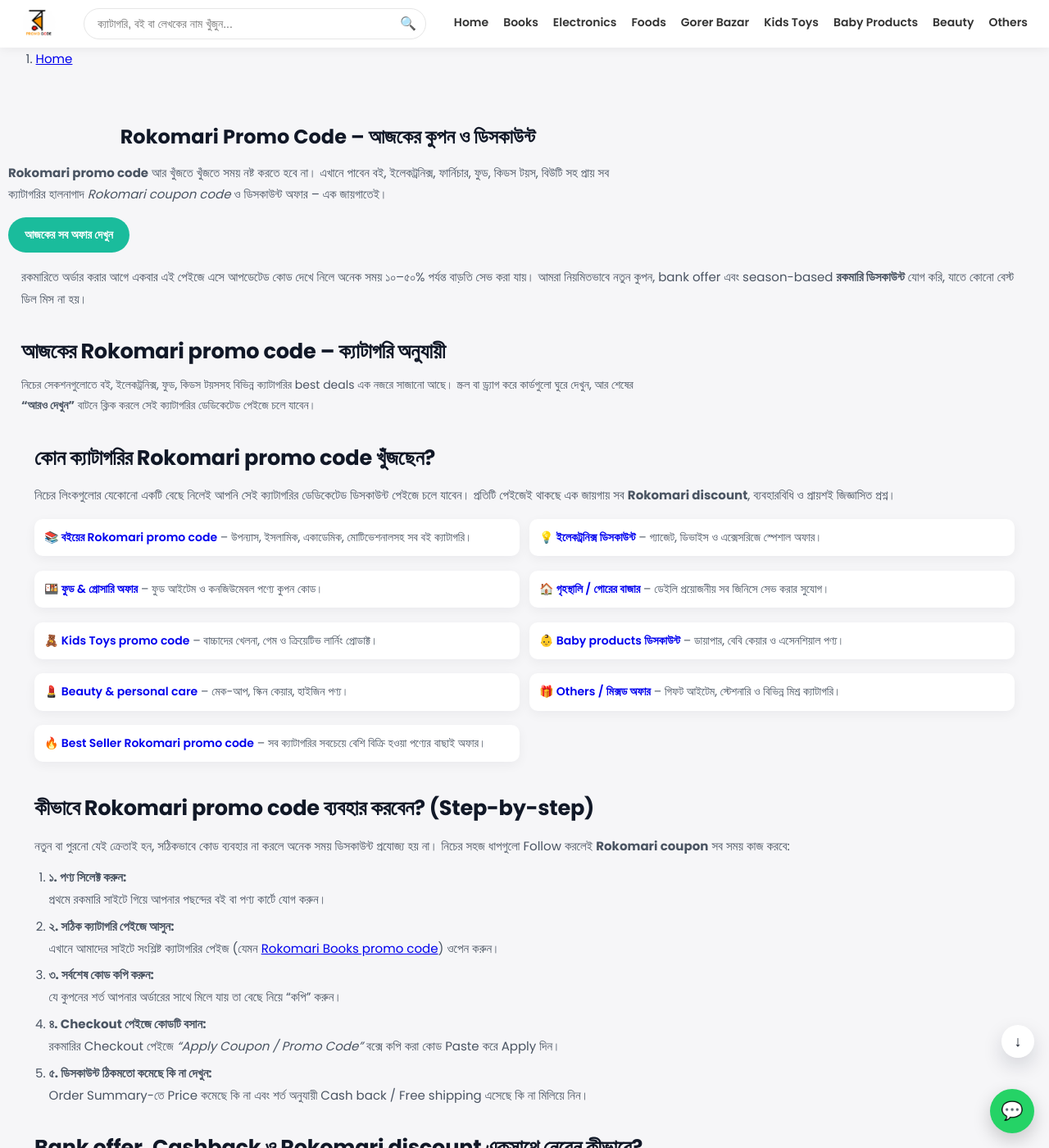
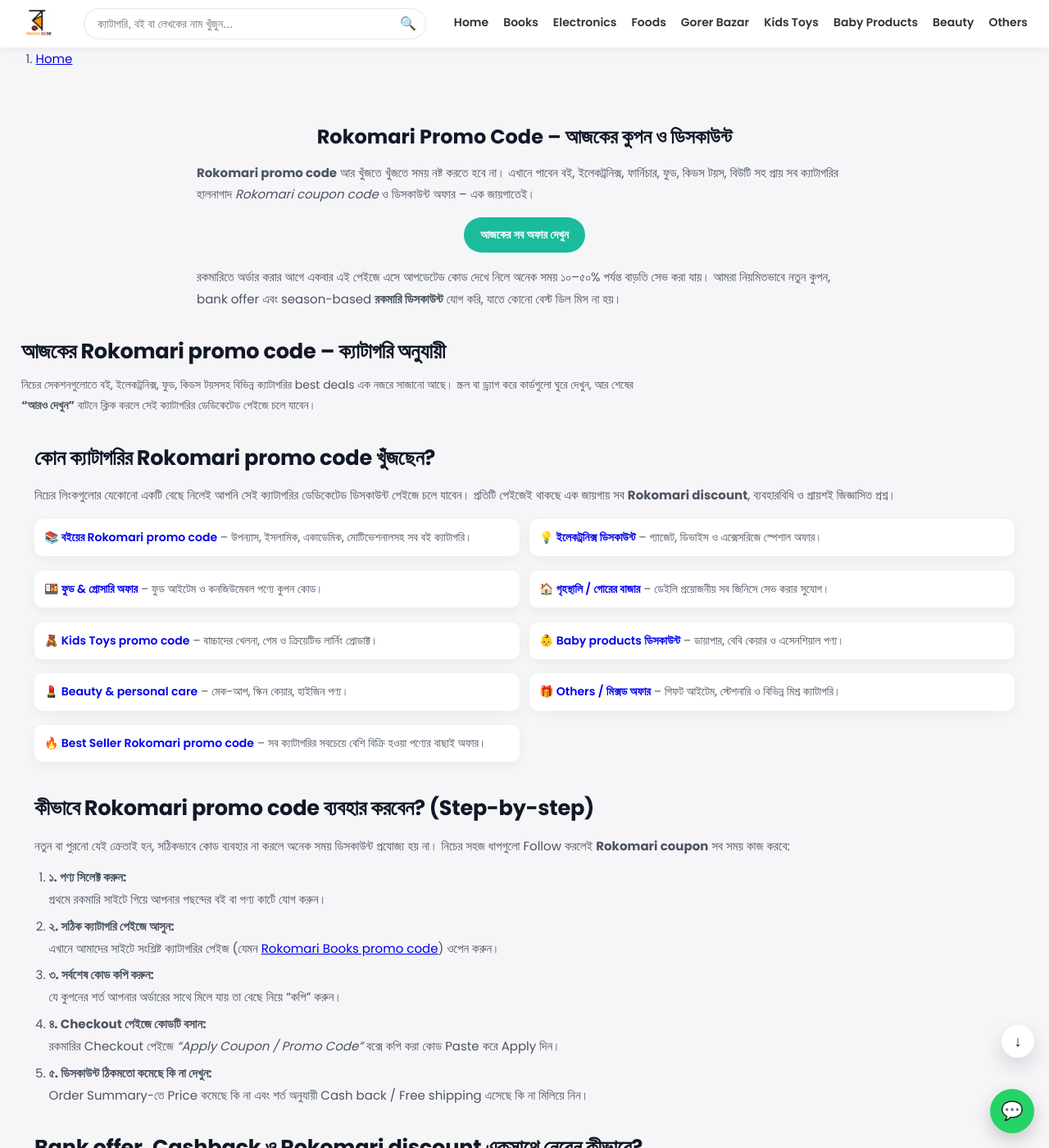
Before and after one commit to RokomariPromoCode/rokomaripromocode.github.io, a Jekyll site: the page built from index.md, in a window 1280 px wide and 1400 px high. Shown: the whole window at 82% size. Built offline with Jekyll 4.4.1, drawn with Linux system fonts in a browser that asks for light colours.

Commit message:
Update styles.css

```diff
--- a/assets/styles.css
+++ b/assets/styles.css
@@ -1284,3 +1284,30 @@
     padding: 10px 12px;
   }
 }
+
+/* Fix hero & intro alignment */
+.home-hero,
+.home-intro {
+  width: 100%;
+  display: flex;
+  justify-content: center;
+}
+
+.home-hero .hero-text,
+.home-intro p {
+  max-width: 800px;      /* Keeps text readable */
+  margin: 0 auto;        /* Centers the block */
+  text-align: center;    /* Optional: center text */
+}
+
+/* If you want hero text centered but intro text left-aligned */
+.home-intro p {
+  text-align: left;
+}
+.home-hero .hero-text h1 {
+  text-align: center;
+}
+
+.home-hero .hero-text p {
+  text-align: left;
+}
```
